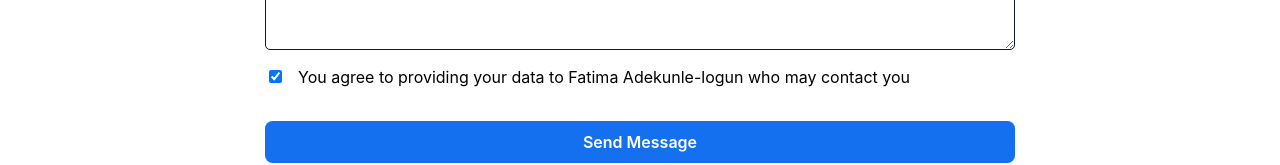
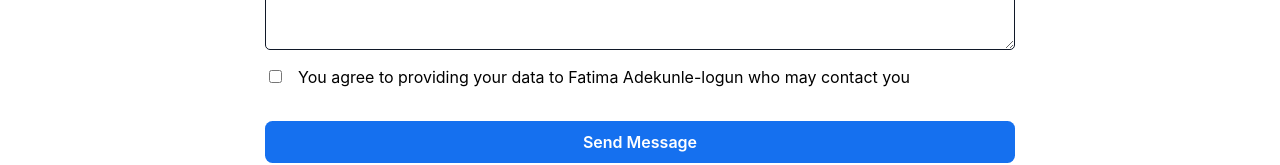
Before and after one commit to harshleey/linktree-clone-task-two, a React (Vite) app: page /contact in a window 1280 px wide. Shown: the part 481-646 px from the top of the page. Built offline with nearby package versions, Linux system fonts and the light colour scheme.

Commit message:
Fix: A bug fix

```diff
--- a/src/App.jsx
+++ b/src/App.jsx
@@ -1,4 +1,4 @@
-import {Routes, Route, Router } from "react-router-dom";
+import {Routes, Route} from "react-router-dom";
 import Home from './pages/Home';
 import Contact from "./pages/Contact";
 
--- a/src/components/Form.jsx
+++ b/src/components/Form.jsx
@@ -8,7 +8,7 @@ const Form = () =>  {
     lastName: "",
     email: "",
     message: "",
-    isAgreed: true
+    // isAgreed: true
    };
   const [formData, setFormData] = useState(values);
   const [firstNameError, setFirstNameError] = useState()
@@ -55,7 +55,7 @@ const onSubmit = (e) => {
 
 }
 
-console.log(formData.isAgreed)
+// console.log(formData.isAgreed)
 
   return (
         <form onSubmit={onSubmit}>
@@ -120,7 +120,7 @@ console.log(formData.isAgreed)
             <input
             type="checkbox"
             id="agree"
-            checked={formData.isAgreed}
+            // checked={formData.isAgreed}
             />
             <label htmlFor="agree">You agree to providing your data to Fatima Adekunle-logun who may contact you</label>
 
```
